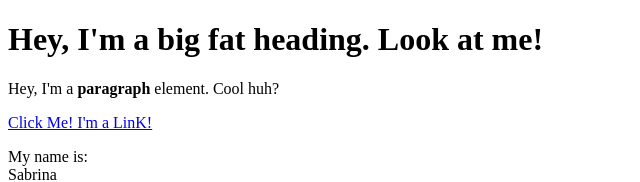
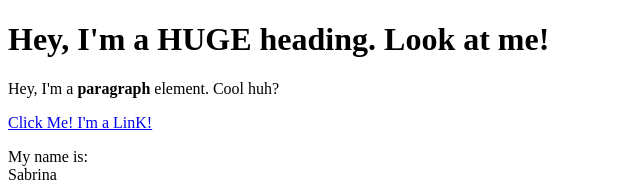
Before and after one commit to PROZAK911/cartoon-hero, a plain HTML site: page test.html in a window 1280 px wide. Shown: the top 182 px of the page, without its empty margins (0-640 px from the left). Drawn offline with Linux system fonts and the light colour scheme.

Commit message:
Changed "fat" to Huge
asdf

```diff
--- a/test.html
+++ b/test.html
@@ -4,7 +4,7 @@
 	<title>Test Page</title>
 </head>
 <body>
-	<h1>Hey, I'm a big fat heading. Look at me!</h1>
+	<h1>Hey, I'm a HUGE heading. Look at me!</h1>
 	<p>Hey, I'm a <b>paragraph</b> element. Cool huh?</p>
 	<a href="https://google.com" target="_blank" title="Let's go to Google!">Click Me! I'm a LinK!</a>
 	<p>My name is:<br>
```
